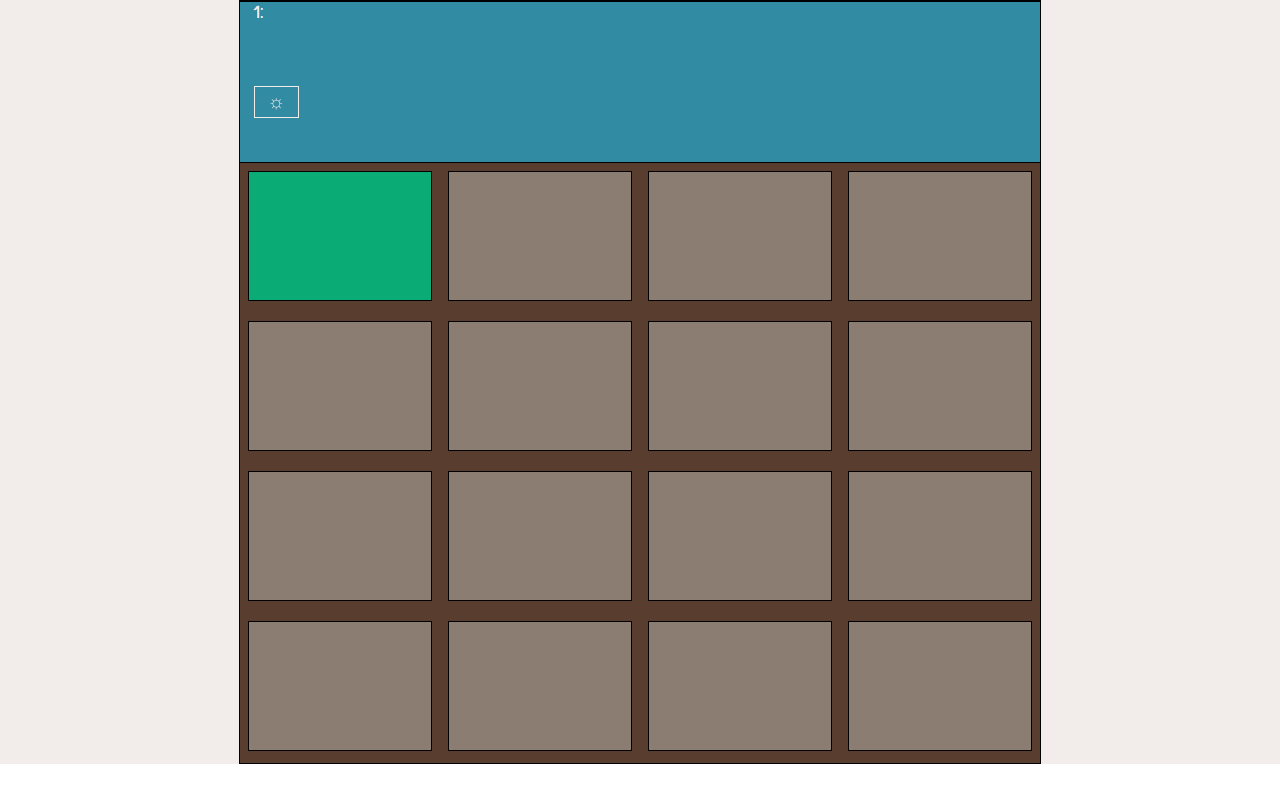
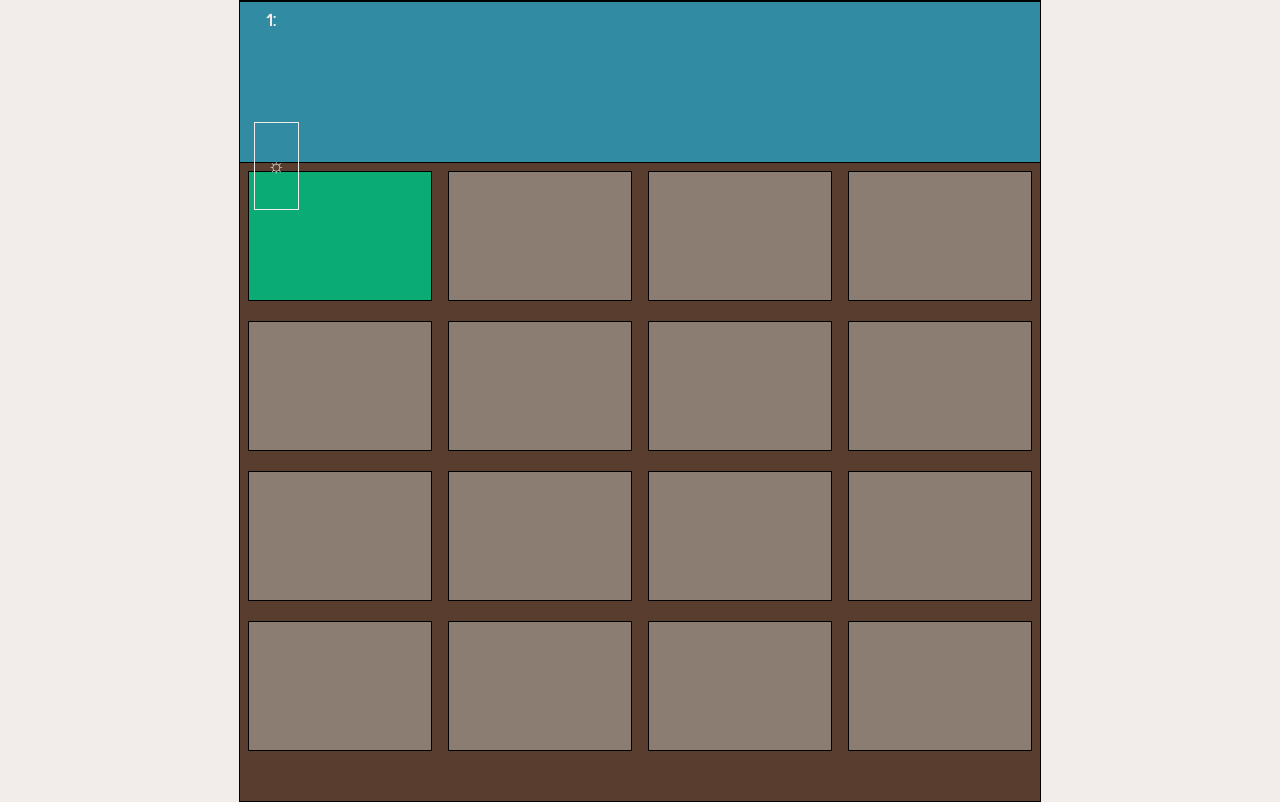
Before and after one commit to CannonFodderr/Sampler, a React (Create React App) app: page / in a window 1280 px wide. Both pictures are taken after a click on the button "START". Built offline with nearby package versions, Linux system fonts and the light colour scheme.

Commit message:
CSS adjustments for controls and pad editors

```diff
--- a/src/components/App/App.js
+++ b/src/components/App/App.js
@@ -16,6 +16,7 @@ export default function App () {
     }
     return(
         <div className="app-wrapper"
+        style={{height: "100vh"}}
         onKeyDown={(e) => {context.handleKeyDown(e)}}
         onKeyUp={(e) => {context.handleKeyUp(e)}}
         tabIndex="0">
--- a/src/components/Controls/Controls.js
+++ b/src/components/Controls/Controls.js
@@ -10,7 +10,18 @@ const Controls = (props) => {
         if(!validExt) return console.log("Set err msg")
         return context.updateSources(file)
     }
-    const renderFileInput = () => {
+    const renderRecButton = () => {
+        if(context.editMode){
+            return(
+                <div className="file-selector-wrapper">
+                    <button
+                    className="ctl-btn"
+                    >REC</button>
+                </div>
+            )
+        }
+    }
+    const renderFileUpload = () => {
         const openFileSelector = (e) => {
             e.preventDefault();
             let fileSelector = document.getElementById("fileSelector");
@@ -30,18 +41,19 @@ const Controls = (props) => {
             </div>
         )
     }
-    const renderFileLoadUnload = () => {
-        let currentPad = context.sources[context.selectedPad]
-        if(context.editMode && !currentPad) return renderFileInput()
+    const renderSourceLoadUnload = () => {
+        let currentPad = context.sources[context.selectedPad];
+        if(context.editMode && !currentPad) return renderFileUpload();
         if(context.editMode && currentPad.buffer) return <button className="ctl-btn" onClick={() => context.clearSelectedPad()}>Clear Sample</button>
-        if(currentPad && !currentPad.buffer) return renderFileInput()
+        if(currentPad && !currentPad.buffer) return renderFileUpload()
     }
     return (
         <div className="controls-wrapper">
             <button
             className="ctl-btn"
             onClick={() => context.toggleEditMode()}>{props.editToggleText}</button>
-            {renderFileLoadUnload()}
+            {renderSourceLoadUnload()}
+            {renderRecButton()}
         </div>
     )
 }
--- a/src/components/Hud/Hud.js
+++ b/src/components/Hud/Hud.js
@@ -1,13 +1,17 @@
-import React from 'react';
+import React, {useContext} from 'react';
+import {Context} from '../../contexts/SamplerContext';
 import './Hud.css';
 import Colors from '../../Config/ColorScheme';
 import WaveformDisplay from '../WaveformDisplay/WaveformDisplay';
+import Controls from '../Controls/Controls';
 
 export default () => {
-    // const context = useContext(Context);
+    const context = useContext(Context);
+    let editToggleText = context.editMode ? '◄' : '☼';
     return(
         <div className="hud-wrapper" style={{backgroundColor: Colors.lightblue, color: Colors.white}}>
             <WaveformDisplay />
+            <Controls editToggleText={editToggleText}/>
         </div>
     )
 }
--- a/src/components/Pad/Pad.css
+++ b/src/components/Pad/Pad.css
@@ -10,5 +10,5 @@
 }
 
 .pad:hover{
-    background-color: blueviolet;
+    background-color: #E97275 !important;
 }
--- a/src/components/PadEditor/PadEditor.css
+++ b/src/components/PadEditor/PadEditor.css
@@ -2,4 +2,5 @@
     display: grid;
     grid-template-rows: 1fr 1fr 1fr 1fr;
     grid-template-columns: 1fr 1fr;
+    height: 77vh;
 }
--- a/src/components/PadEditor/PadEditor.js
+++ b/src/components/PadEditor/PadEditor.js
@@ -10,6 +10,12 @@ export default () => {
         <div className="editor-wrapper">
             <PadEditorItem label="start" value={selectedPad.sampleStart}/>
             <PadEditorItem label="end" value={selectedPad.sampleEnd}/>
+            <PadEditorItem label="gain" value={1}/>
+            <PadEditorItem label="detune" value={0}/>
+            <PadEditorItem label="placeholder1" value={0}/>
+            <PadEditorItem label="placeholder2" value={0}/>
+            <PadEditorItem label="placeholder3" value={0}/>
+            <PadEditorItem label="placeholder4" value={0}/>
         </div>
     )
 }
--- /dev/null
+++ b/src/components/PadEditorItem/PadEditorItem.css
@@ -0,0 +1,5 @@
+.pad-item-wrapper{
+    display: grid;
+    grid-template-rows: 1fr 1fr;
+    justify-content: center;
+}
--- a/src/components/PadEditorItem/PadeditorItem.js
+++ b/src/components/PadEditorItem/PadeditorItem.js
@@ -1,31 +1,41 @@
 import React, {useContext} from 'react';
 import {Context} from '../../contexts/SamplerContext';
 import Colors from '../../Config/ColorScheme';
+import './PadEditorItem.css';
+
 let style = {
     background: Colors.gray,
     color: Colors.white,
-    width: "100%",
+    width: "90%",
     textAlign: "center",
-    border: `1px solid ${Colors.black}`,
-    display: "flex",
-    justifyContent: "center"
+    border: `1px solid ${Colors.white}`,
+    display: "grid",
+    gridTemplateRows: "1fr 1fr",
+    gridTemplateColumns: "90%",
+    justifyContent: "center",
+    margin: "1vh auto"
 }
 
 export default (props) => {
     const context = useContext(Context);
     let duration = 0;
-    if(context.gridPadsArr[context.selectedPad].source && context.gridPadsArr[context.selectedPad].source.buffer ){
-        duration = context.gridPadsArr[context.selectedPad].source.buffer.duration;
+    let source = context.gridPadsArr[context.selectedPad].source;
+    if(source && source.buffer ){
+        duration = source.buffer.duration;
     }
     return (
         <div className="pad-item-wrapper" style={style}>
-            <span className="pad-item-label" style={{width: "100%"}}>{props.label.toUpperCase()}: {props.value}</span>
+            <label htmlFor={props.label}
+            className="pad-item-label"
+            style={{width: "100%", margin:"auto"}}>{props.label.toUpperCase()}: {props.value}</label>
             <input
             type="range"
             min={0}
-            max={duration}
-            value={props.value}
+            max={duration * 100}
+            value={props.value * 100}
             name={props.label}
+            step={1}
+            id={props.label}
             onChange={(e) => { context.updateEditorData({cmd: props.label, val: e.target.value})}}/>
         </div>
     )
--- a/src/components/SamplerGrid/SamplerGrid.css
+++ b/src/components/SamplerGrid/SamplerGrid.css
@@ -2,7 +2,7 @@
     position: relative;
     width: 100%;
     max-width: 800px;
-    height: fit-content;
+    height: 100vh;
     background: #3e3e3e;
     margin: 0 auto;
     border: 1px solid black;
--- a/src/components/WaveformDisplay/WaveformDisplay.js
+++ b/src/components/WaveformDisplay/WaveformDisplay.js
@@ -1,7 +1,6 @@
 import React, {useContext, useRef, useEffect} from 'react';
 import {Context} from '../../contexts/SamplerContext';
 import Colors from '../../Config/ColorScheme';
-import Controls from '../Controls/Controls';
 
 export default () => {
     const context = useContext(Context);
@@ -32,7 +31,6 @@ export default () => {
     useEffect(() => {
             draw()
     })
-    let editToggleText = context.editMode ? '◄' : '☼';
     let selectedSource = context.sources[context.selectedPad] ? context.sources[context.selectedPad] : 'Empty'
     return <div>
             <canvas
@@ -40,7 +38,6 @@ export default () => {
             ref={canvasRef}
             style={{backgroundColor: Colors.blue, width: "100%", height: "20vh", position: "absolute", left: 0}}
             />
-            <h4 style={{position: "relative", top: 0, margin: 0}} className="pad-name">{context.selectedPad + 1}: {selectedSource.name}</h4>
-            <Controls editToggleText={editToggleText} />
+            <h4 style={{position: "relative", top: 0, margin: "1vh 1vw"}} className="pad-name">{context.selectedPad + 1}: {selectedSource.name}</h4>
         </div>
 }
--- a/src/contexts/SamplerContext.js
+++ b/src/contexts/SamplerContext.js
@@ -60,6 +60,7 @@ export function SamplerContextStore(props) {
         reader.readAsArrayBuffer(file);
     }
     const handlePadTrigger = (padId) => {
+        console.log(padId)
         let selectedSource =  state.sources[padId];
         if(selectedSource && selectedSource.buffer){
             if(state.gridPadsArr[padId].source && state.gridPadsArr[padId].selfMuted){
@@ -85,11 +86,12 @@ export function SamplerContextStore(props) {
     const updateEditorData = ({cmd, val}) => {
         let newPadsArr = state.gridPadsArr;
         if(cmd === "start"){
-            newPadsArr[state.selectedPad].sampleStart = Number(val);
+            newPadsArr[state.selectedPad].sampleStart = Number(val / 100);
             setState({...state, gridPadsArr: newPadsArr});
         }
         if(cmd === "end"){
-            newPadsArr[state.selectedPad].sampleEnd = Number(val);
+            console.log(val)
+            newPadsArr[state.selectedPad].sampleEnd = Number(val / 100);
             setState({...state, gridPadsArr: newPadsArr});
         }
     }
```
